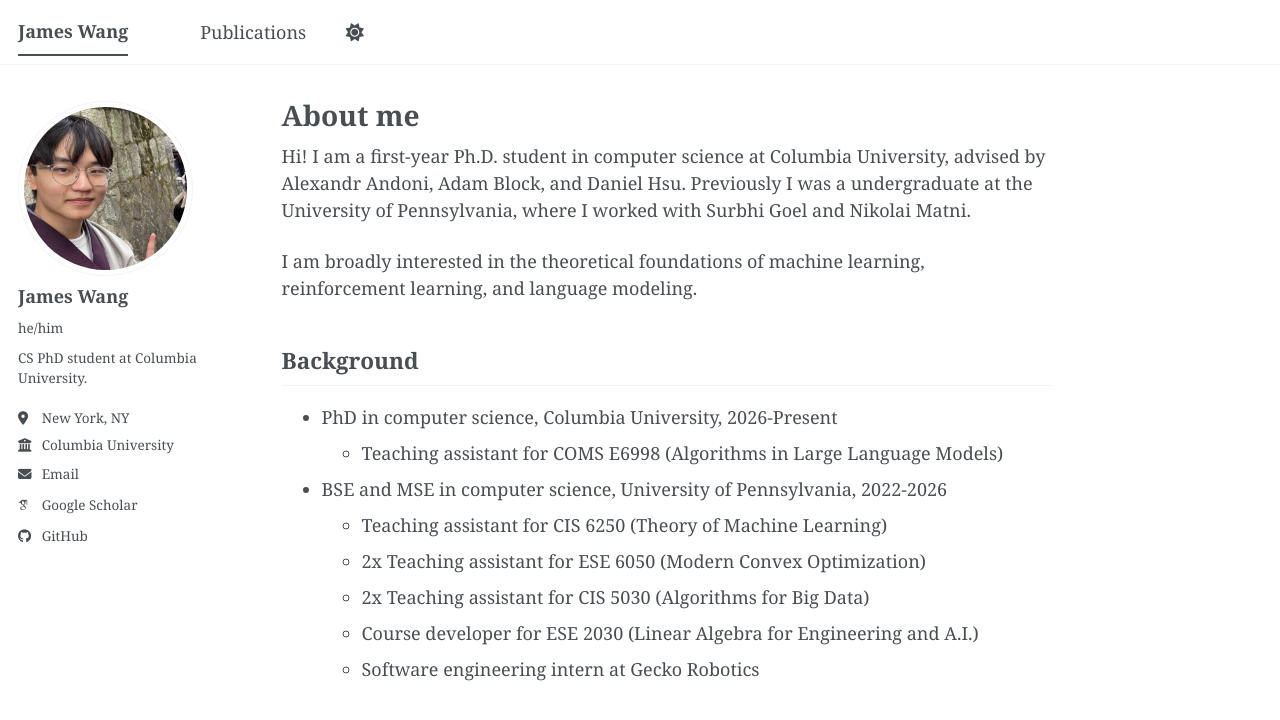
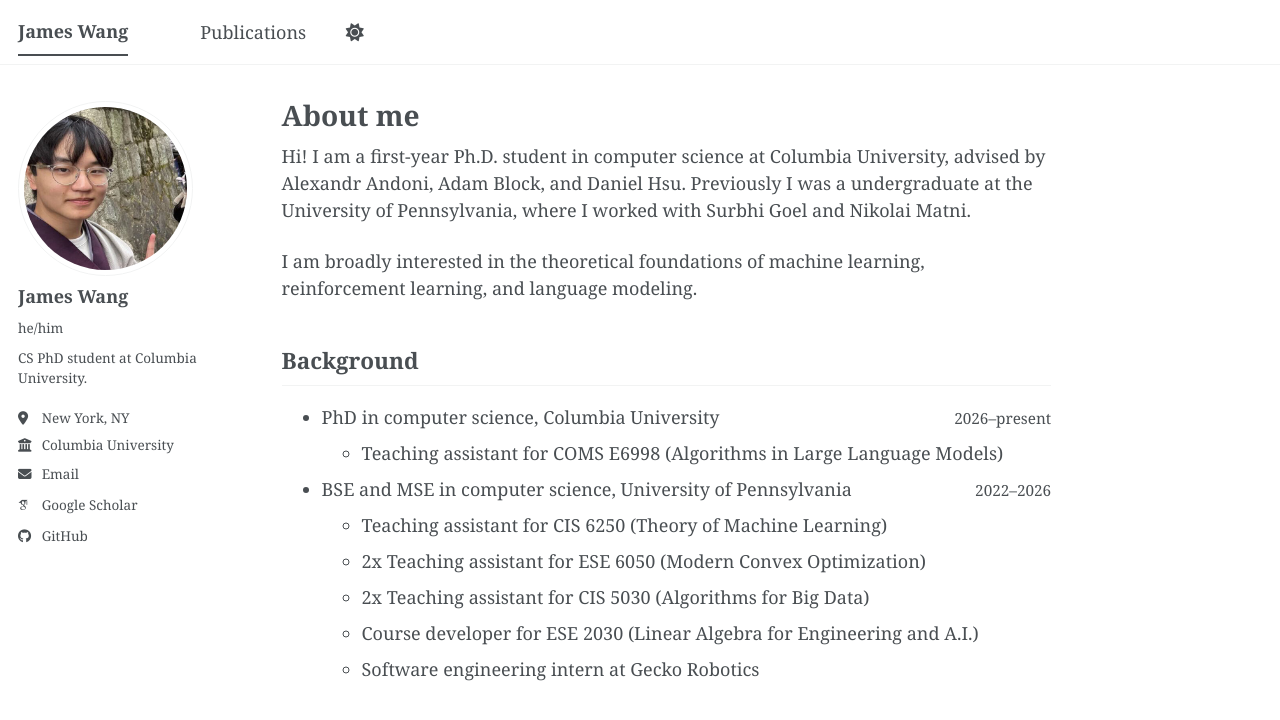
Before and after one commit to jwang541/jwang541.github.io, a Jekyll site: the page built from _pages/about.md, in a window 1280 px wide and 900 px high. Shown: the top 720 px of the window. Built offline with Jekyll 4.4.1, drawn with Linux system fonts in a browser that asks for light colours; some web fonts are replaced; a script bundle is joined from its source files by our own code; library files that are not in the unit come from our copies.

Commit message:
neater dates

```diff
--- a/_pages/about.md
+++ b/_pages/about.md
@@ -13,9 +13,9 @@
 
 Background
 ------
-- PhD in computer science, Columbia University, 2026-Present
+- <span class="education__heading"><span>PhD in computer science, Columbia University</span> <span class="education__dates">2026–present</span></span>
   - Teaching assistant for COMS E6998 (Algorithms in Large Language Models)
-- BSE and MSE in computer science, University of Pennsylvania, 2022-2026
+- <span class="education__heading"><span>BSE and MSE in computer science, University of Pennsylvania</span> <span class="education__dates">2022–2026</span></span>
   - Teaching assistant for CIS 6250 (Theory of Machine Learning)
   - 2x Teaching assistant for ESE 6050 (Modern Convex Optimization)
   - 2x Teaching assistant for CIS 5030 (Algorithms for Big Data)
--- a/_sass/layout/_page.scss
+++ b/_sass/layout/_page.scss
@@ -105,6 +105,24 @@
     margin-top: -1.5em;
     padding-left: 1.25rem;
   }
+}
+
+/* Education entries keep dates aligned and stack them on small screens. */
+.education__heading {
+  display: grid;
+  gap: 0.125em 1em;
+  align-items: baseline;
+
+  @include breakpoint($small) {
+    grid-template-columns: minmax(0, 1fr) auto;
+  }
+}
+
+.education__dates {
+  color: var(--global-text-color);
+  font-size: 0.85em;
+  font-variant-numeric: tabular-nums;
+  white-space: nowrap;
 }
 
 .page__hero {
```
